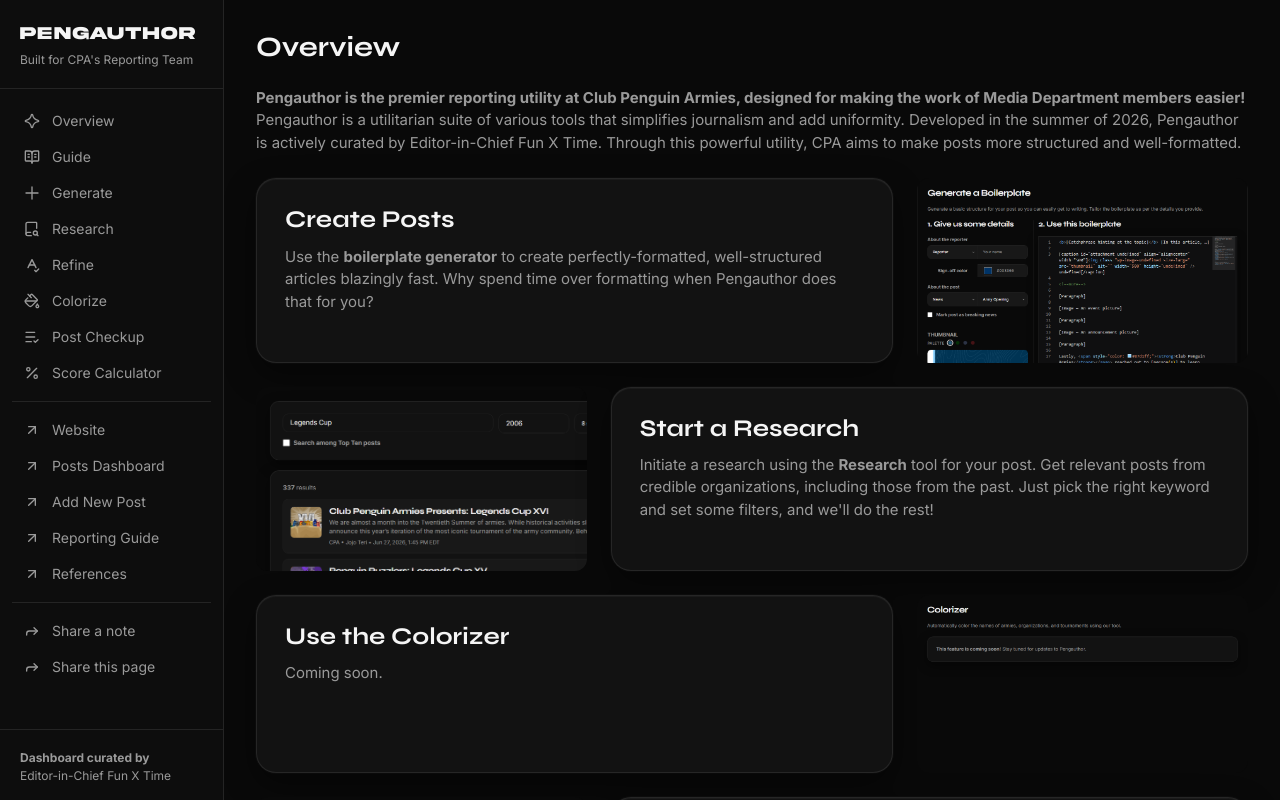
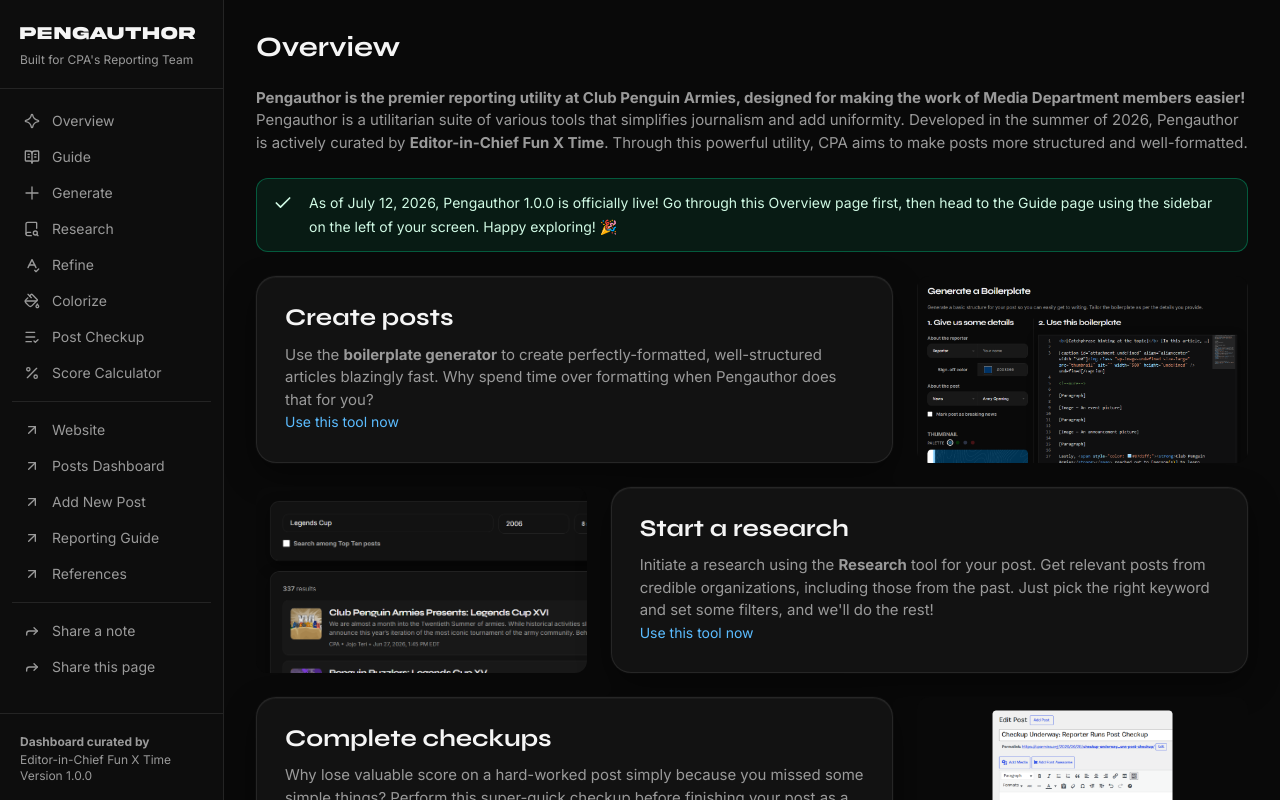
Before and after one commit to FunXTime/Pengauthor, a Next.js app: page /overview in a window 1280 px wide. Built offline with nearby package versions, Linux system fonts and the light colour scheme.

Commit message:
v1.0.0
- Display version information on sidebar
- Update Overview page
- Set current palette to LC

```diff
--- a/app/layout.jsx
+++ b/app/layout.jsx
@@ -3,6 +3,7 @@ import Link from "next/link";
 import Icon from "@/components/Icon";
 import ShareButton from "@/components/ShareButton";
 import GlobalShortcuts from "@/components/GlobalShortcuts";
+import packageData from "../package.json";
 import { Analytics } from "@vercel/analytics/next";
 import { SpeedInsights } from "@vercel/speed-insights/next";
 import "./globals.css";
@@ -26,6 +27,7 @@ const akira = localFont({
 });
 
 const siteURL = "https://cpa-pengauthor.vercel.app";
+const version = packageData.version;
 
 export const viewport = {
   themeColor: "#ff6900"
@@ -157,6 +159,7 @@ export default function RootLayout({ children }) {
             <div className="border-t border-edge px-5 py-4">
               <b className="text-xs text-faint">Dashboard curated by</b>
               <p className="text-xs text-faint">Editor-in-Chief Fun X Time</p>
+              <p className="text-xs text-faint"><a href="https://github.com/FunXTime/Pengauthor/commits/main/">Version {version}</a></p>
             </div>
 
           </aside>
--- a/app/overview/page.jsx
+++ b/app/overview/page.jsx
@@ -1,18 +1,27 @@
+import Infobox from "@/components/Infobox";
+import Link from "next/link";
+
 export default function OverviewPage() {
   return (
     <div className="space-y-6 p-8">
       <h1>Overview</h1>
       <p className="text-faint">
-        <strong>Pengauthor is the premier reporting utility at Club Penguin Armies, designed for making the work of Media Department members easier!</strong> Pengauthor is a utilitarian suite of various tools that simplifies journalism and add uniformity. Developed in the summer of 2026, Pengauthor is actively curated by Editor-in-Chief Fun X Time. Through this powerful utility, CPA aims to make posts more structured and well-formatted.
+        <strong>Pengauthor is the premier reporting utility at Club Penguin Armies, designed for making the work of Media Department members easier!</strong> Pengauthor is a utilitarian suite of various tools that simplifies journalism and add uniformity. Developed in the summer of 2026, Pengauthor is actively curated by <strong>Editor-in-Chief Fun X Time</strong>. Through this powerful utility, CPA aims to make posts more structured and well-formatted.
       </p>
+
+      <Infobox
+        type="SUCCESS"
+        text="As of July 12, 2026, Pengauthor 1.0.0 is officially live! Go through this Overview page first, then head to the Guide page using the sidebar on the left of your screen. Happy exploring! 🎉"
+      />
 
       <div className="flex flex-col gap-6">
         <div className="flex gap-6">
           <section className="w-2/3">
-            <h2>Create Posts</h2>
+            <h2>Create posts</h2>
             <p className="mt-3 text-faint">
               Use the <strong>boilerplate generator</strong> to create perfectly-formatted, well-structured articles blazingly fast. Why spend time over formatting when Pengauthor does that for you?
             </p>
+            <Link href="/generate" className="text-sm">Use this tool now</Link>
           </section>
           <img
             className="w-1/3 rounded-xl"
@@ -21,37 +30,24 @@ export default function OverviewPage() {
         </div>
         <div className="flex flex-row-reverse gap-6">
           <section className="w-2/3">
-            <h2>Start a Research</h2>
+            <h2>Start a research</h2>
             <p className="mt-3 text-faint">
               Initiate a research using the <strong>Research</strong> tool for your post. Get relevant posts from credible organizations, including those from the past. Just pick the right keyword and set some filters, and we'll do the rest!
             </p>
+            <Link href="/generate" className="text-sm">Use this tool now</Link>
           </section>
           <img
             className="w-1/3 rounded-xl"
             src="overview/start-a-research.png"
           />
         </div>
-        <div className="flex gap-6">
+        <div className="flex flex-row gap-6">
           <section className="w-2/3">
-            <h2>Use the Colorizer</h2>
-            <p className="mt-3 text-faint">
-              Coming soon.
-              <br />
-              <br />
-              <br />
-            </p>
-          </section>
-          <img
-            className="w-1/3 rounded-xl"
-            src="overview/use-the-colorizer.png"
-          />
-        </div>
-        <div className="flex flex-row-reverse gap-6">
-          <section className="w-2/3">
-            <h2>Complete Checkups</h2>
+            <h2>Complete checkups</h2>
             <p className="mt-3 text-faint">
               Why lose valuable score on a hard-worked post simply because you missed some simple things? Perform this super-quick checkup before finishing your post as a self-test. Get a list of improvements and an out-of-12 score after the checkup.
             </p>
+            <Link href="/generate" className="text-sm">Use this tool now</Link>
           </section>
           <img
             className="w-1/3 rounded-xl"
@@ -59,6 +55,9 @@ export default function OverviewPage() {
           />
         </div>
       </div>
+      <p className="text-center">
+        The <strong>Refine</strong>, <strong>Colorize</strong>, and <strong>Score Calculator</strong> tools may arrive on a later date. However, there is no guarantee for these tools to truly make it to Pengauthor. If you have any feedback, please feel free to share them on the <strong>CPA Staff</strong> Discord server!
+      </p>
     </div>
   );
 }
--- a/config/main.json
+++ b/config/main.json
@@ -72,7 +72,7 @@
       "inactiveColor": "#8c262d"
     }
   ],
-  "currentPalette": "DEFAULT",
+  "currentPalette": "LC",
   "defaultGeneratorData": {
     "reporterName": "",
     "reporterPosition": "Reporter",
--- a/package.json
+++ b/package.json
@@ -3,7 +3,7 @@
   "description": "CPA Media Department's premier writing tool",
   "author": "Fun X Time",
   "license": "MIT",
-  "version": "0.12.6",
+  "version": "1.0.0",
   "private": true,
   "scripts": {
     "dev": "next dev",
```
Also changed, not shown: 1 other file (tests, documents, lock files or other folders).
